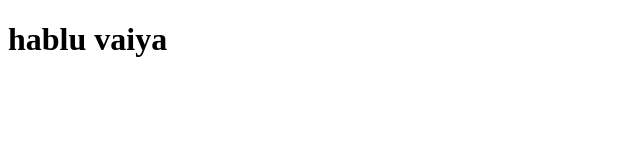
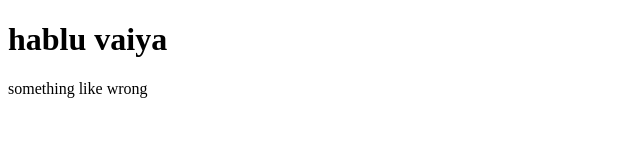
Before and after one commit to mim39/s-r, a plain HTML site: page index.html in a window 1280 px wide. Shown: the whole page, without its empty margins (0-640 px from the left). Drawn offline with Linux system fonts and the light colour scheme.

Commit message:
Update index.html

```diff
--- a/index.html
+++ b/index.html
@@ -7,6 +7,7 @@
 </head>
 <body>
     <h1> hablu vaiya</h1>
+    <p> something like wrong</p>
 
 </body>
 </html>
```
